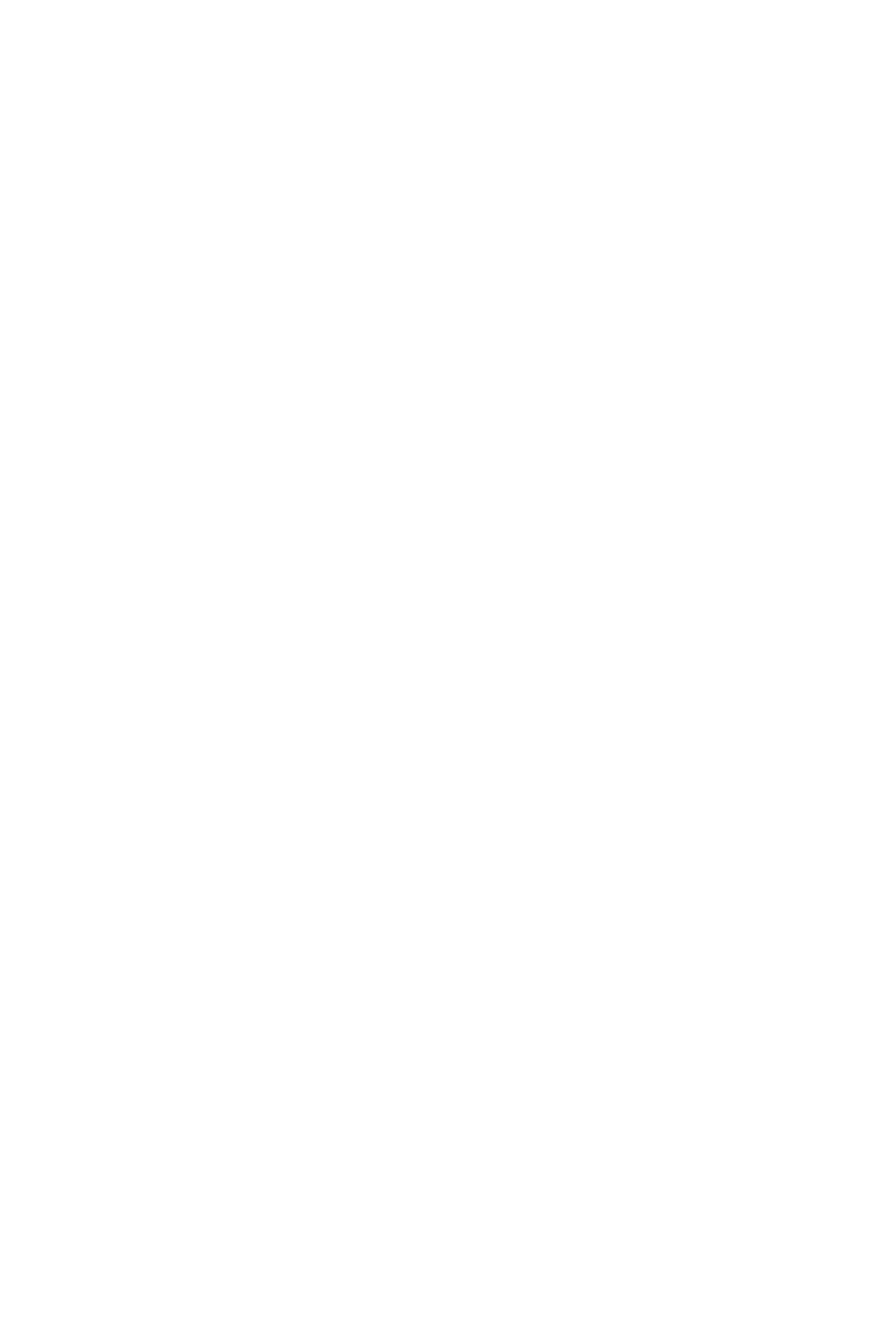
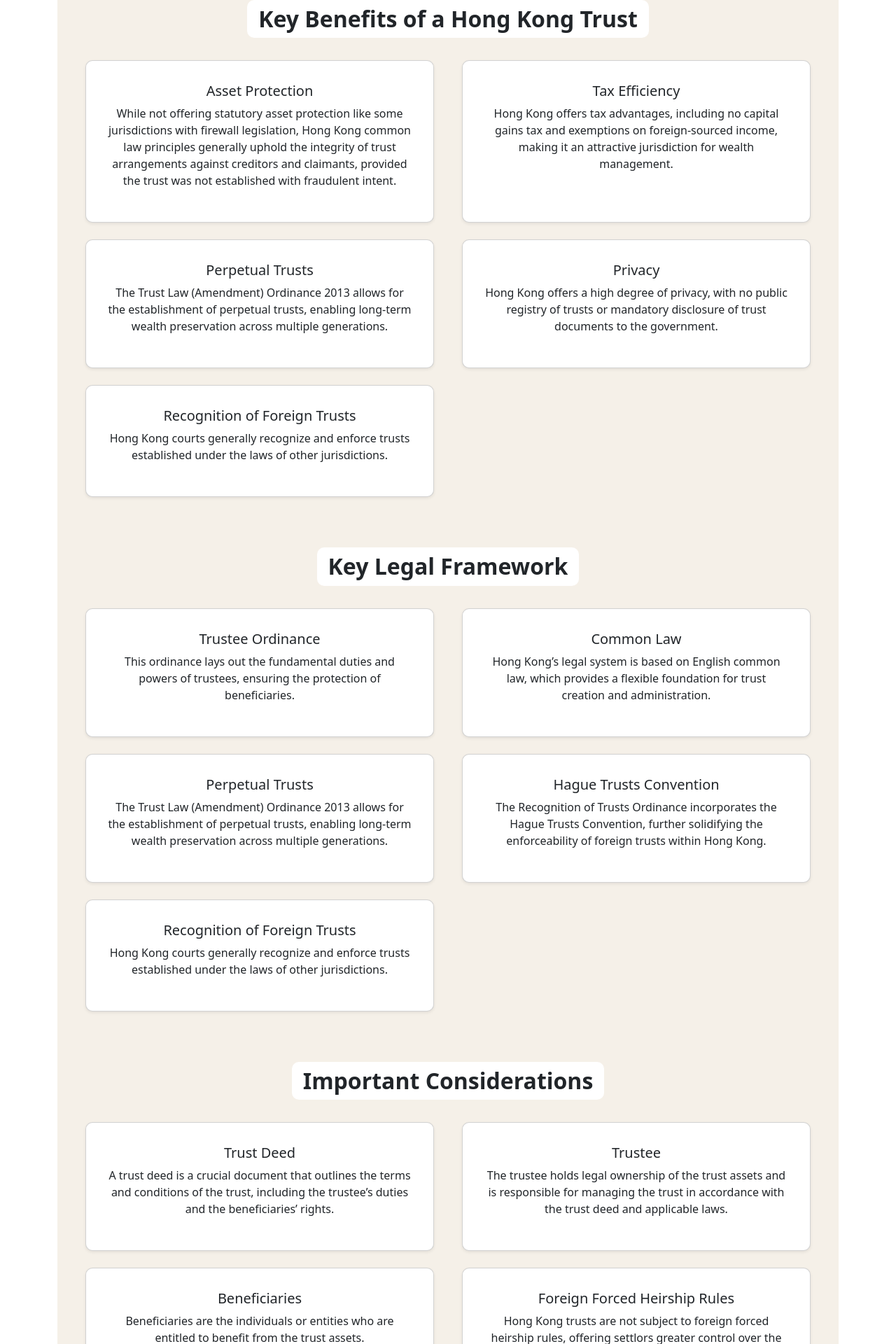
Before and after one commit to WhitelightningDev/hongkongtrust, an Angular app: page /Learnmore in a window 1280 px wide. Before the commit this address led to /. Shown: the part 156-2076 px from the top of the page at 70% size. Before the commit the page ends 800 px from the top, so only its background shows below. Built offline with nearby package versions, Linux system fonts and the light colour scheme.

Commit message:
`Added Learnmore page and updated routes and welcomepage.html to reflect the change`

```diff
--- a/src/app/app.routes.ts
+++ b/src/app/app.routes.ts
@@ -5,6 +5,7 @@ import { SuccessComponent } from './pages/success/success';
 import { CryptoPayment } from './pages/crypto-payment/crypto-payment';
 import { CryptoSuccess } from './pages/crypto-success/crypto-success';
 import { Pricing } from './pages/pricing/pricing';
+import { Learnmore } from './pages/learnmore/learnmore';
 
 
 export const routes: Routes = [
@@ -31,5 +32,8 @@ export const routes: Routes = [
   },
   {
     path: 'HKFT-Pricing', component: Pricing
+  },
+  {
+    path: 'Learnmore', component: Learnmore
   }
 ];
--- /dev/null
+++ b/src/app/pages/learnmore/learnmore.css
@@ -0,0 +1,67 @@
+
+.learn-more-container {
+  background-color: #f5f0e8;
+  padding: 2rem;
+  text-align: center;
+  border-radius: 10px;
+  position: relative;
+}
+
+.learnSection{
+     background-color: #f5f0e8;
+  padding: 2rem;
+  border-radius: 10px;
+  position: relative;
+}
+
+.back-button {
+  background: none;
+  border: none;
+  font-weight: bold;
+  font-size: 1.2rem;
+  position: absolute;
+  top: 1.5rem;
+  left: 2rem;
+  padding: 0;
+}
+
+.section-title {
+  font-weight: bold;
+  text-align: center;
+  background-color: #fff;
+  padding: 0.5rem 1rem;
+  margin: 2rem 0 1rem;
+  display: inline-block;
+  border-radius: 10px;
+}
+
+.card{
+    margin: 8px;
+    padding: 15px;
+    border-radius: 10px;
+}
+
+.card-custom {
+  background-color: #fff;
+  border-left: 5px solid #d00;
+  padding: 1rem;
+  margin-bottom: 1rem;
+  border-radius: 5px;
+}
+
+.back-button {
+  background: none;
+  border: none;
+  font-weight: bold;
+  margin-bottom: 1rem;
+  font-size: 1.2rem;
+}
+
+.card-titles{
+    text-align: center;
+    color: #d00;
+}
+
+.card-text{
+    text-align: center;
+}
--- /dev/null
+++ b/src/app/pages/learnmore/learnmore.html
@@ -0,0 +1,171 @@
+<div class="learn-section container py-4">
+  <!-- Back Button -->
+  <div class="mb-4">
+    <button class="btn btn-dark rounded-circle" (click)="goBackToHome()">
+      <i class="bi bi-arrow-left fs-5"></i>
+    </button>
+  </div>
+
+  <div class="learn-more-container">
+    <!-- Section: Key Benefits -->
+    <section class="mb-5">
+      <h2 class="section-title mb-4">Key Benefits of a Hong Kong Trust</h2>
+      <div class="row g-4">
+        <div class="col-md-6">
+          <div class="card h-100 shadow-sm">
+            <div class="card-body">
+              <h5 class="card-title">Asset Protection</h5>
+              <p class="card-text">
+                While not offering statutory asset protection like some jurisdictions with firewall legislation, Hong Kong common law principles generally uphold the integrity of trust arrangements against creditors and claimants, provided the trust was not established with fraudulent intent.
+              </p>
+            </div>
+          </div>
+        </div>
+        <div class="col-md-6">
+          <div class="card h-100 shadow-sm">
+            <div class="card-body">
+              <h5 class="card-title">Tax Efficiency</h5>
+              <p class="card-text">
+                Hong Kong offers tax advantages, including no capital gains tax and exemptions on foreign-sourced income, making it an attractive jurisdiction for wealth management.
+              </p>
+            </div>
+          </div>
+        </div>
+        <div class="col-md-6">
+          <div class="card h-100 shadow-sm">
+            <div class="card-body">
+              <h5 class="card-title">Perpetual Trusts</h5>
+              <p class="card-text">
+                The Trust Law (Amendment) Ordinance 2013 allows for the establishment of perpetual trusts, enabling long-term wealth preservation across multiple generations.
+              </p>
+            </div>
+          </div>
+        </div>
+        <div class="col-md-6">
+          <div class="card h-100 shadow-sm">
+            <div class="card-body">
+              <h5 class="card-title">Privacy</h5>
+              <p class="card-text">
+                Hong Kong offers a high degree of privacy, with no public registry of trusts or mandatory disclosure of trust documents to the government.
+              </p>
+            </div>
+          </div>
+        </div>
+        <div class="col-md-6">
+          <div class="card h-100 shadow-sm">
+            <div class="card-body">
+              <h5 class="card-title">Recognition of Foreign Trusts</h5>
+              <p class="card-text">
+                Hong Kong courts generally recognize and enforce trusts established under the laws of other jurisdictions.
+              </p>
+            </div>
+          </div>
+        </div>
+      </div>
+    </section>
+
+    <!-- Section: Legal Framework -->
+    <section class="mb-5">
+      <h2 class="section-title mb-4">Key Legal Framework</h2>
+      <div class="row g-4">
+        <div class="col-md-6">
+          <div class="card h-100 shadow-sm">
+            <div class="card-body">
+              <h5 class="card-title">Trustee Ordinance</h5>
+              <p class="card-text">
+                This ordinance lays out the fundamental duties and powers of trustees, ensuring the protection of beneficiaries.
+              </p>
+            </div>
+          </div>
+        </div>
+        <div class="col-md-6">
+          <div class="card h-100 shadow-sm">
+            <div class="card-body">
+              <h5 class="card-title">Common Law</h5>
+              <p class="card-text">
+                Hong Kong’s legal system is based on English common law, which provides a flexible foundation for trust creation and administration.
+              </p>
+            </div>
+          </div>
+        </div>
+        <div class="col-md-6">
+          <div class="card h-100 shadow-sm">
+            <div class="card-body">
+              <h5 class="card-title">Perpetual Trusts</h5>
+              <p class="card-text">
+                The Trust Law (Amendment) Ordinance 2013 allows for the establishment of perpetual trusts, enabling long-term wealth preservation across multiple generations.
+              </p>
+            </div>
+          </div>
+        </div>
+        <div class="col-md-6">
+          <div class="card h-100 shadow-sm">
+            <div class="card-body">
+              <h5 class="card-title">Hague Trusts Convention</h5>
+              <p class="card-text">
+                The Recognition of Trusts Ordinance incorporates the Hague Trusts Convention, further solidifying the enforceability of foreign trusts within Hong Kong.
+              </p>
+            </div>
+          </div>
+        </div>
+        <div class="col-md-6">
+          <div class="card h-100 shadow-sm">
+            <div class="card-body">
+              <h5 class="card-title">Recognition of Foreign Trusts</h5>
+              <p class="card-text">
+                Hong Kong courts generally recognize and enforce trusts established under the laws of other jurisdictions.
+              </p>
+            </div>
+          </div>
+        </div>
+      </div>
+    </section>
+
+    <!-- Section: Important Considerations -->
+    <section class="mb-5">
+      <h2 class="section-title mb-4">Important Considerations</h2>
+      <div class="row g-4">
+        <div class="col-md-6">
+          <div class="card h-100 shadow-sm">
+            <div class="card-body">
+              <h5 class="card-title">Trust Deed</h5>
+              <p class="card-text">
+                A trust deed is a crucial document that outlines the terms and conditions of the trust, including the trustee’s duties and the beneficiaries’ rights.
+              </p>
+            </div>
+          </div>
+        </div>
+        <div class="col-md-6">
+          <div class="card h-100 shadow-sm">
+            <div class="card-body">
+              <h5 class="card-title">Trustee</h5>
+              <p class="card-text">
+                The trustee holds legal ownership of the trust assets and is responsible for managing the trust in accordance with the trust deed and applicable laws.
+              </p>
+            </div>
+          </div>
+        </div>
+        <div class="col-md-6">
+          <div class="card h-100 shadow-sm">
+            <div class="card-body">
+              <h5 class="card-title">Beneficiaries</h5>
+              <p class="card-text">
+                Beneficiaries are the individuals or entities who are entitled to benefit from the trust assets.
+              </p>
+            </div>
+          </div>
+        </div>
+        <div class="col-md-6">
+          <div class="card h-100 shadow-sm">
+            <div class="card-body">
+              <h5 class="card-title">Foreign Forced Heirship Rules</h5>
+              <p class="card-text">
+                Hong Kong trusts are not subject to foreign forced heirship rules, offering settlors greater control over the distribution of their assets.
+              </p>
+            </div>
+          </div>
+        </div>
+      </div>
+    </section>
+  </div>
+</div>
--- /dev/null
+++ b/src/app/pages/learnmore/learnmore.ts
@@ -0,0 +1,16 @@
+import { Component } from '@angular/core';
+import { Router } from '@angular/router';
+
+@Component({
+  selector: 'app-learnmore',
+  imports: [],
+  templateUrl: './learnmore.html',
+  styleUrl: './learnmore.css'
+})
+export class Learnmore {
+ constructor(private router: Router) {}
+
+  goBackToHome(): void {
+    this.router.navigate(['/']);
+  }
+}
--- a/src/app/pages/welcomepage/welcomepage.html
+++ b/src/app/pages/welcomepage/welcomepage.html
@@ -32,7 +32,7 @@
           <a class="btn btn-dark rounded-pill d-flex align-items-center gap-2 px-3" href="/homepage">
             <i class="bi bi-arrow-up-right-circle"></i> Get Started
           </a>
-          <a class="btn btn-outline-dark rounded-pill d-flex align-items-center gap-2 px-3" href="#learn">
+          <a class="btn btn-outline-dark rounded-pill d-flex align-items-center gap-2 px-3" href="/Learnmore">
             <i class="bi bi-arrow-right-circle"></i> Learn More
           </a>
           <a class="btn btn-outline-secondary rounded-pill d-flex align-items-center gap-2 px-3" href="/HKFT-Pricing">
```
Also changed, not shown: 1 other file (tests, documents, lock files or other folders).
